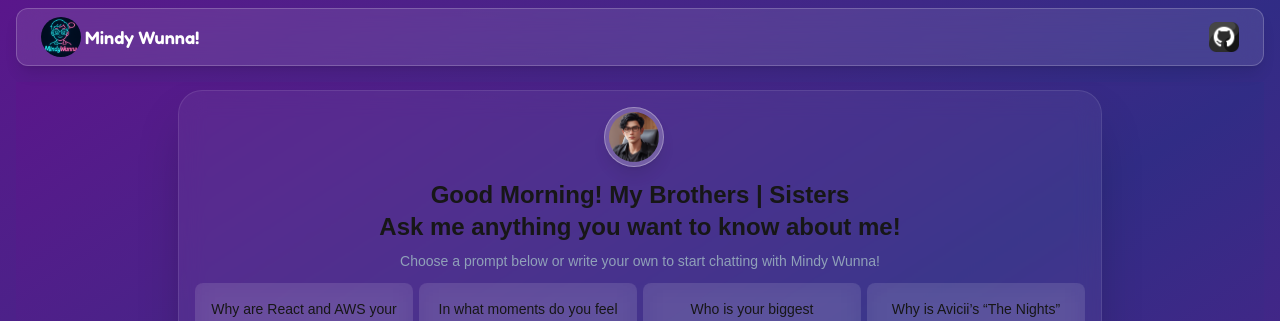
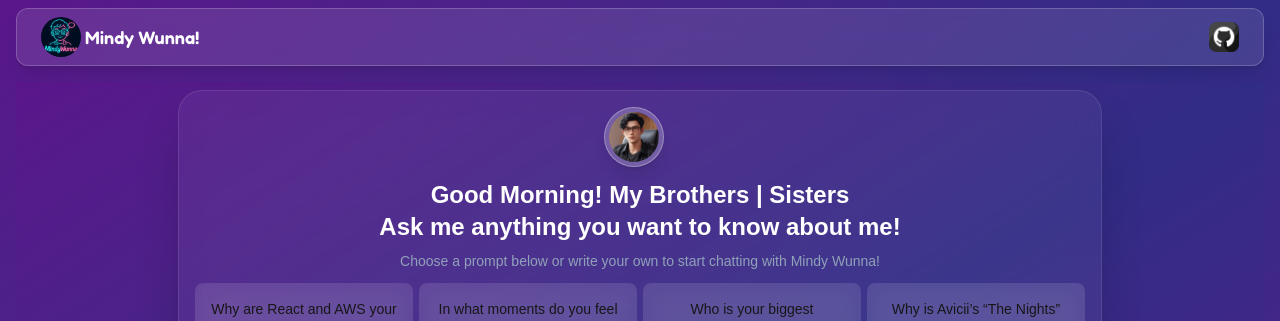
Before and after one commit to linnmyatmaung/Porforlio_Bot, a Next.js app: page / in a window 1280 px wide. Shown: the top 321 px of the page. Built offline with nearby package versions, Linux system fonts and the light colour scheme; no server answers.

Commit message:
change color

```diff
--- a/src/app/components/ChatInitiation.tsx
+++ b/src/app/components/ChatInitiation.tsx
@@ -3,7 +3,7 @@ import BotAvatar from "@/app/components/BotAvatar"
 
 const ChatInitiation = () => {
   return (
-    <div className="text-center mb-2">
+    <div className="text-center mb-2 text-white">
         <div className="flex justify-center mb-3">
             <BotAvatar width="w-15" height="h-15"/>
         </div>
```
